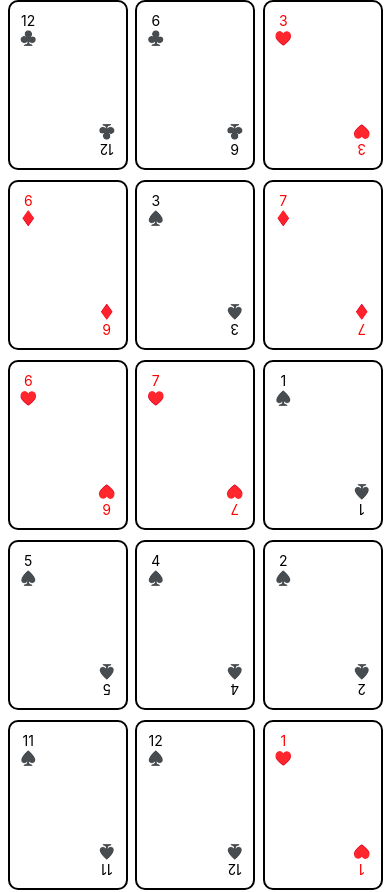
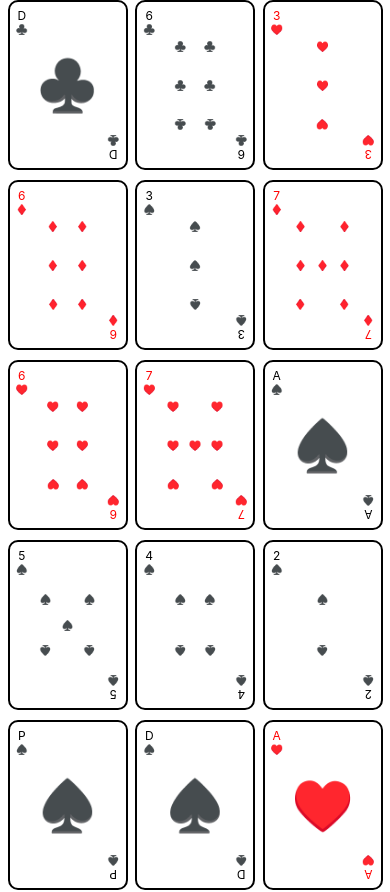
Before and after one commit to avencat/ascenseur, a React Native app: screen / in a window 390 px wide. Shown: the top 892 px of the page. Built offline with nearby package versions, Linux system fonts and the light colour scheme.

Commit message:
[CARD CONTENT] Display card content

```diff
--- a/src/components/Card.tsx
+++ b/src/components/Card.tsx
@@ -2,23 +2,27 @@ import React, { memo, useMemo } from 'react'
 import { StyleSheet, Text, View } from 'react-native'
 
 import { isCardRed } from '../utils'
-import { Card as CardInterface, CardColor } from '../interfaces'
+import { Card as CardInterface, CardColor, CardNumber } from '../interfaces'
+
+import CardContent from './CardContent'
 
 const Card = memo<CardInterface>(({ color, number, value }) => {
   const styles = useMemo(() => StyleSheetCreator(color), [color]);
 
   return (
     <View style={styles.container}>
+      <CardContent color={color} value={value} />
+
       <View style={styles.topLeftContainer}>
-        <Text style={styles.number}>{`${number}`}</Text>
+        <Text style={styles.number}>{`${CardNumber[number - 1]}`}</Text>
 
-        <Text>{`${color}`}</Text>
+        <Text style={styles.text}>{`${color}`}</Text>
       </View>
 
       <View style={styles.bottomRightContainer}>
-        <Text style={styles.number}>{`${number}`}</Text>
+        <Text style={styles.number}>{`${CardNumber[number - 1]}`}</Text>
 
-        <Text>{`${color}`}</Text>
+        <Text style={styles.text}>{`${color}`}</Text>
       </View>
     </View>
   )
@@ -28,9 +32,9 @@ const StyleSheetCreator = (color: CardColor) => (
   StyleSheet.create({
     bottomRightContainer: {
       alignItems: 'center',
-      bottom: 10,
+      bottom: 6,
       position: 'absolute',
-      right: 10,
+      right: 6,
       transform: [{
         rotate: '180deg'
       }]
@@ -45,14 +49,19 @@ const StyleSheetCreator = (color: CardColor) => (
     },
 
     number: {
-      color: isCardRed(color) ? 'red' : 'black'
+      color: isCardRed(color) ? 'red' : 'black',
+      fontSize: 12
+    },
+
+    text: {
+      fontSize: 10
     },
 
     topLeftContainer: {
       alignItems: 'center',
-      left: 10,
+      left: 6,
       position: 'absolute',
-      top: 10
+      top: 6
     }
   })
 )
--- /dev/null
+++ b/src/components/CardContent.tsx
@@ -0,0 +1,67 @@
+import React, { memo, useMemo } from 'react'
+import { StyleSheet, Text, View } from 'react-native'
+
+import { CardColor } from '../interfaces'
+import { calculateColumns } from '../utils'
+
+interface Props {
+  color: CardColor
+  value: number
+}
+
+const CardContent = memo<Props>(({ color, value }) => {
+  const columns = useMemo(() => value > 10 ? [['']] : calculateColumns(value), [value])
+
+  return (
+    <View style={styles.container}>
+      {columns.map((column: string[], index: number) => (
+        <View style={styles.column} key={`${color}-${index}`}>
+          {column.map((elem, idx, arr) => (
+            <Text
+              key={`${color}-${index}-${idx}`}
+              style={[
+                arr.length < 2 && index === 0 ? styles.columnItemSolo : styles.columnItem,
+                idx >= arr.length / 2 && styles.columnItemReversed
+              ]}
+            >
+              {`${color}`}
+            </Text>
+          ))}
+        </View>
+      ))}
+    </View>
+  )
+})
+
+const styles = StyleSheet.create({
+  column: {
+    alignItems: 'center',
+    height: '100%',
+    justifyContent: 'space-evenly'
+  },
+
+  columnItem: {
+    fontSize: 10
+  },
+
+  columnItemReversed: {
+    transform: [{
+      rotate: '180deg'
+    }]
+  },
+
+  columnItemSolo: {
+    fontSize: 50
+  },
+
+  container: {
+    alignItems: 'center',
+    flex: 1,
+    flexDirection: 'row',
+    justifyContent: 'space-evenly',
+    marginHorizontal: 20,
+    marginVertical: 10
+  }
+})
+
+export default CardContent
--- a/src/interfaces/card.ts
+++ b/src/interfaces/card.ts
@@ -5,6 +5,8 @@ export enum CardColor {
   SPADE = '♠️'
 }
 
+export const CardNumber = ['A', '2', '3', '4', '5', '6', '7', '8', '9', '10', 'P', 'D', 'M']
+
 export interface Card {
   color: CardColor
   key: string
--- a/src/utils.ts
+++ b/src/utils.ts
@@ -41,3 +41,35 @@ export const shuffle = <T>(arr: T[]): T[] => {
 
   return array
 }
+
+const createEmptyArray = <T>(length: number, emptyValue: T) => {
+  const arr = [];
+
+  for (let i = 0; i < length; i+= 1) {
+    arr.push(emptyValue)
+  }
+
+  return arr
+}
+
+export const calculateColumns = (value: number) => {
+  if (value < 4 || value > 10) {
+    return [createEmptyArray(value, '')]
+  }
+
+  const columnValue = Math.floor(Math.min(value / 2, value > 8 ? 4 : 3))
+
+  const restValue = value % columnValue
+
+  const columns = []
+
+  columns.push(createEmptyArray(columnValue, ''))
+
+  if (restValue) {
+    columns.push(createEmptyArray(restValue, ''))
+  }
+
+  columns.push(createEmptyArray(columnValue, ''))
+
+  return columns
+}
```
